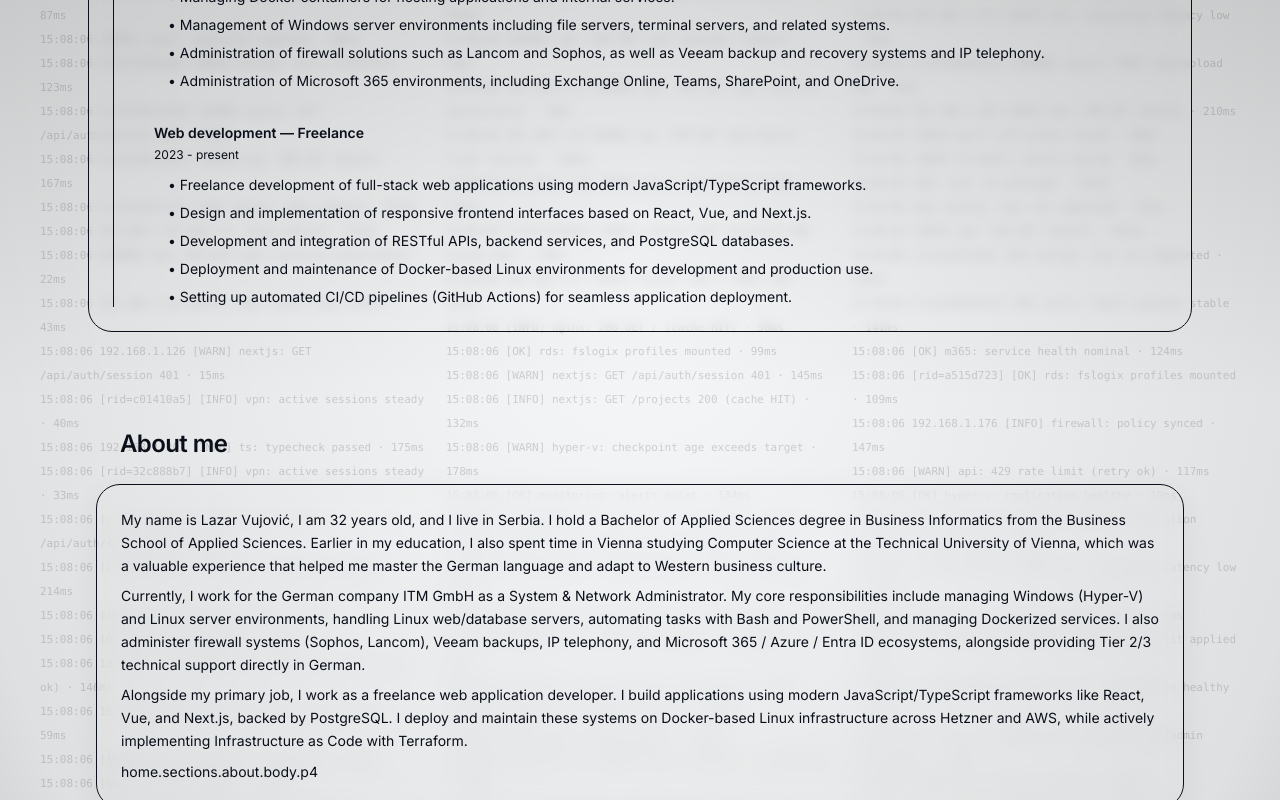
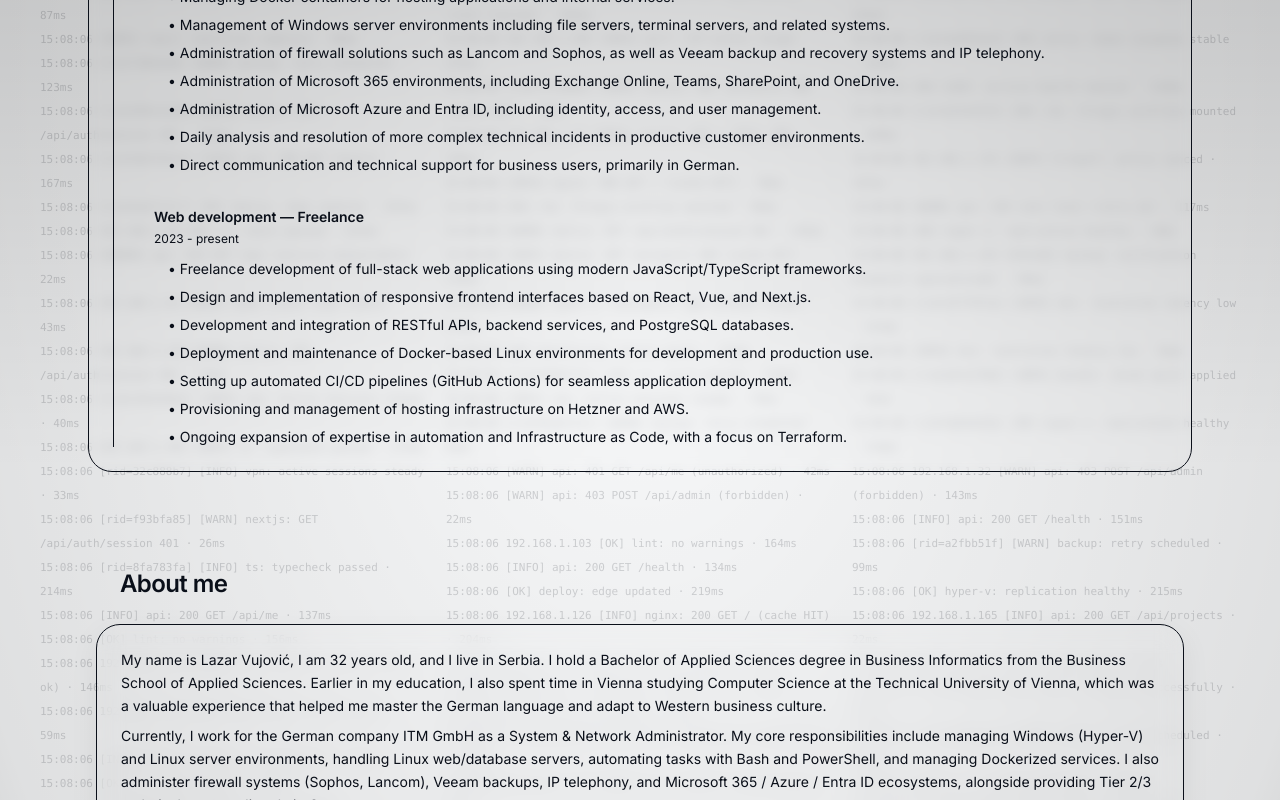
Before and after one commit to lvuja93/portfolio, a Next.js app: page /en in a window 1280 px wide. Shown: the part 660-1460 px from the top of the page. Built offline with nearby package versions, Linux system fonts and the light colour scheme.

Commit message:
little fix

```diff
--- a/src/components/sections/About.tsx
+++ b/src/components/sections/About.tsx
@@ -22,9 +22,6 @@ export default function About() {
           <p className="pt-2 text-sm leading-relaxed text-fg/80">
             {t('sections.about.body.p3')}
           </p>
-          <p className="pt-2 text-sm leading-relaxed text-fg/80">
-            {t('sections.about.body.p4')}
-          </p>
         </div>
       </div>
     </Section>
--- a/src/components/sections/Experience.tsx
+++ b/src/components/sections/Experience.tsx
@@ -57,6 +57,9 @@ export default function Experience() {
               t('sections.experience.items.i1.b5'),
               t('sections.experience.items.i1.b6'),
               t('sections.experience.items.i1.b7'),
+              t('sections.experience.items.i1.b8'),
+              t('sections.experience.items.i1.b9'),
+              t('sections.experience.items.i1.b10'),
             ]}
           />
           <Item
@@ -69,6 +72,8 @@ export default function Experience() {
               t('sections.experience.items.i2.b3'),
               t('sections.experience.items.i2.b4'),
               t('sections.experience.items.i2.b5'),
+              t('sections.experience.items.i2.b6'),
+              t('sections.experience.items.i2.b7'),
             ]}
           />
         </div>
```
